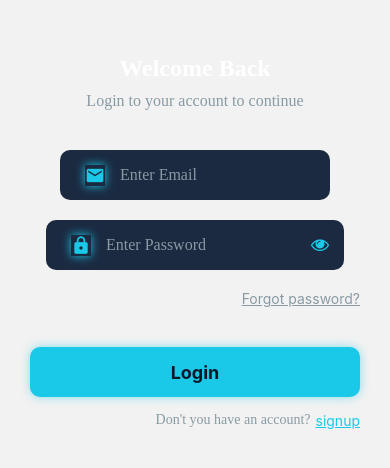
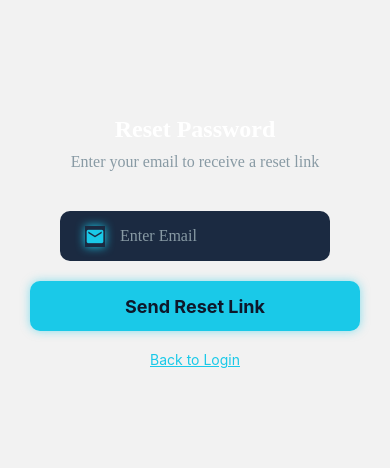
Before and after one commit to chamindujayasinghe/SmartSpend, a React Native app: screen /ForgotPassword in a window 390 px wide. Shown: the part 180-648 px from the top of the page. Built offline with nearby package versions, Linux system fonts and the light colour scheme.

Commit message:
auto zoom fix

```diff
--- /dev/null
+++ b/Authentication/HandleForgotPassword.ts
@@ -0,0 +1,49 @@
+import { supabase } from "../lib/Supabase-client-config";
+import { ServerStatus } from "./HandleSignIn"; // Reuse your existing ServerStatus type
+
+interface ForgotPasswordValues {
+  email: string;
+}
+
+const handleForgotPassword = async (
+  values: ForgotPasswordValues,
+  {
+    setSubmitting,
+    setStatus,
+  }: {
+    setSubmitting: (isSubmitting: boolean) => void;
+    setStatus: (status: ServerStatus | null) => void;
+  }
+) => {
+  setSubmitting(true);
+  setStatus(null);
+  try {
+    const { email } = values;
+
+    const { error } = await supabase.auth.resetPasswordForEmail(email, {
+      redirectTo: "https://smart-spend-web-ten.vercel.app/Update-Password.html",
+    });
+
+    if (error) {
+      setStatus({ type: "error", message: error.message });
+    } else {
+      setStatus({
+        type: "info",
+        message: "Success! Please check your email for a password reset link.",
+      });
+    }
+  } catch (e) {
+    setStatus({
+      type: "error",
+      message: "An unexpected network error occurred.",
+    });
+    console.error(
+      "Forgot Password Error:",
+      e instanceof Error ? e.message : "Unknown error"
+    );
+  } finally {
+    setSubmitting(false);
+  }
+};
+
+export default handleForgotPassword;
--- /dev/null
+++ b/Authentication/HandleGoogleAuthenticattion.ts
@@ -0,0 +1,31 @@
+import { supabase } from "../lib/Supabase-client-config";
+import * as WebBrowser from "expo-web-browser";
+
+const handleSignInWithGoogle = async () => {
+  try {
+    const { data, error } = await supabase.auth.signInWithOAuth({
+      provider: "google",
+      options: {
+
+      },
+    });
+
+    if (error) {
+      console.error("Google Sign-In Error:", error.message);
+
+      alert(`Error: ${error.message}`);
+      return;
+    }
+
+
+    if (data.url) {
+      await WebBrowser.openAuthSessionAsync(data.url);
+    }
+
+  } catch (err) {
+    console.error("An unexpected error occurred:", err);
+    alert("An unexpected error occurred during Google sign-in.");
+  }
+};
+
+export default handleSignInWithGoogle;
--- a/Authentication/HandleSignUp.tsx
+++ b/Authentication/HandleSignUp.ts
@@ -34,7 +34,7 @@ const handleSignUp = async (
       email: email,
       password: password,
       options: {
-        emailRedirectTo: "https://smart-spend-web-ten.vercel.app/",
+        emailRedirectTo: "https://smart-spend-web-ten.vercel.app/SignUpConfirm.html",
         data: {
           first_name: firstname,
           last_name: lastname,
--- a/app.json
+++ b/app.json
@@ -13,13 +13,15 @@
       "backgroundColor": "#ffffff"
     },
     "ios": {
-      "supportsTablet": true
+      "supportsTablet": true,
+      "bundleIdentifier": "com.chamindu.smartspend"
     },
     "android": {
       "adaptiveIcon": {
         "foregroundImage": "./assets/adaptive-icon.png",
         "backgroundColor": "#ffffff"
       },
+      "package": "com.chamindu.smartspend",
       "edgeToEdgeEnabled": true,
       "predictiveBackGestureEnabled": false
     },
--- a/app/navigation/AuthNavigator.tsx
+++ b/app/navigation/AuthNavigator.tsx
@@ -2,6 +2,7 @@ import { createNativeStackNavigator } from "@react-navigation/native-stack";
 import { AuthStackParamList } from "./NavigationTypes";
 import Login from "../screens/Login";
 import Signup from "../screens/Signup";
+import ForgotPasswordScreen from "../screens/ForgotPasswordScreen";
 
 const Stack = createNativeStackNavigator<AuthStackParamList>();
 
@@ -16,6 +17,7 @@ const AuthNavigator = () => (
   >
     <Stack.Screen name="Login" component={Login} />
     <Stack.Screen name="Signup" component={Signup} />
+    <Stack.Screen name="ForgotPassword" component={ForgotPasswordScreen} />
   </Stack.Navigator>
 );
 
--- a/app/navigation/NavigationTypes.tsx
+++ b/app/navigation/NavigationTypes.tsx
@@ -3,6 +3,7 @@ import { NativeStackScreenProps } from "@react-navigation/native-stack";
 export type AuthStackParamList = {
   Login: undefined;
   Signup: undefined;
+  ForgotPassword: undefined;
 };
 
 export type LoginScreenProps = NativeStackScreenProps<
@@ -14,3 +15,7 @@ export type SignupScreenProps = NativeStackScreenProps<
   AuthStackParamList,
   "Signup"
 >;
+export type ForgotPasswordScreenProps = NativeStackScreenProps<
+  AuthStackParamList,
+  "ForgotPassword"
+>;
--- /dev/null
+++ b/app/screens/ForgotPasswordScreen.tsx
@@ -0,0 +1,154 @@
+import {
+  View,
+  StyleSheet,
+  TouchableWithoutFeedback,
+  Keyboard,
+  ActivityIndicator,
+  TouchableOpacity,
+  Text,
+} from "react-native";
+import { Formik } from "formik";
+import * as yup from "yup";
+import { useState } from "react";
+import AppTextInput from "../components/AppTextInput";
+import AppButton from "../components/AppButton";
+import AppText from "../components/AppText";
+import AppErrorText from "../components/AppErrorText";
+import { ForgotPasswordScreenProps } from "../navigation/NavigationTypes";
+import handleForgotPassword from "../../Authentication/HandleForgotPassword";
+import { ServerStatus } from "../../Authentication/HandleSignIn";
+import colors from "../../config/colors";
+
+const validationSchema = yup.object().shape({
+  email: yup.string().required().email().label("Email"),
+});
+
+const ForgotPasswordScreen = ({ navigation }: ForgotPasswordScreenProps) => {
+  const [status, setStatus] = useState<ServerStatus | null>(null);
+
+  return (
+    <TouchableWithoutFeedback onPress={Keyboard.dismiss}>
+      <View style={styles.container}>
+        <Formik
+          initialValues={{ email: "" }}
+          onSubmit={(values, actions) =>
+            handleForgotPassword(values, { ...actions, setStatus })
+          }
+          validationSchema={validationSchema}
+        >
+          {({
+            handleChange,
+            handleSubmit,
+            errors,
+            touched,
+            setFieldTouched,
+            isSubmitting,
+          }) => (
+            <>
+              <AppText style={styles.title}>Reset Password</AppText>
+              <AppText style={styles.subtitle}>
+                Enter your email to receive a reset link
+              </AppText>
+
+              {status && (
+                <AppText
+                  style={[
+                    styles.statusMessage,
+                    status.type === "error"
+                      ? styles.errorText
+                      : status.type === "info"
+                      ? styles.infoText
+                      : styles.successText,
+                  ]}
+                >
+                  {status.message}
+                </AppText>
+              )}
+
+              <AppTextInput
+                icon="email"
+                placeholder="Enter Email"
+                keyboardType="email-address"
+                onBlur={() => setFieldTouched("email")}
+                onChangeText={handleChange("email")}
+                autoCapitalize="none"
+              />
+              <AppErrorText visible={touched.email}>
+                {errors.email}
+              </AppErrorText>
+
+              {isSubmitting ? (
+                <ActivityIndicator
+                  size="small"
+                  color={colors.secondary}
+                  style={{ marginTop: 20 }}
+                />
+              ) : (
+                <AppButton
+                  title="Send Reset Link"
+                  onPress={() => handleSubmit()}
+                  disabled={isSubmitting}
+                  style={{ marginTop: 20 }}
+                />
+              )}
+              <TouchableOpacity
+                style={styles.backButton}
+                onPress={() => navigation.goBack()}
+              >
+                <Text style={styles.backButtonText}>Back to Login</Text>
+              </TouchableOpacity>
+            </>
+          )}
+        </Formik>
+      </View>
+    </TouchableWithoutFeedback>
+  );
+};
+
+const styles = StyleSheet.create({
+  container: {
+    flex: 1,
+    padding: 30,
+    justifyContent: "center",
+    alignItems: "center",
+  },
+  title: {
+    fontSize: 24,
+    fontWeight: "bold",
+    marginBottom: 10,
+  },
+  subtitle: {
+    fontSize: 16,
+    color: colors.light,
+    marginBottom: 20,
+    textAlign: "center",
+  },
+  statusMessage: {
+    marginVertical: 10,
+    paddingHorizontal: 10,
+    paddingVertical: 8,
+    borderRadius: 5,
+    width: "100%",
+    textAlign: "center",
+    fontWeight: "bold",
+  },
+  errorText: {
+    color: colors.error,
+  },
+  successText: {
+    color: colors.success,
+  },
+  infoText: {
+    color: colors.success,
+  },
+  backButton: {
+    marginTop: 20,
+  },
+  backButtonText: {
+    color: colors.secondary,
+    textDecorationLine: "underline",
+    fontSize: 14,
+  },
+});
+
+export default ForgotPasswordScreen;
--- a/app/screens/Login.tsx
+++ b/app/screens/Login.tsx
@@ -20,6 +20,7 @@ import AppErrorText from "../components/AppErrorText";
 import { LoginScreenProps } from "../navigation/NavigationTypes";
 import { useState } from "react";
 import handleSignIn, { ServerStatus } from "../../Authentication/HandleSignIn";
+import handleSignInWithGoogle from "../../Authentication/HandleGoogleAuthenticattion";
 
 const validationSchema = yup.object().shape({
   email: yup.string().required().email().label("Email"),
@@ -34,6 +35,13 @@ const validationSchema = yup.object().shape({
 
 const Login = ({ navigation }: LoginScreenProps) => {
   const [status, setStatus] = useState<ServerStatus | null>(null);
+  const [isGoogleLoading, setIsGoogleLoading] = useState(false);
+
+  const onGoogleButtonPress = async () => {
+    setIsGoogleLoading(true);
+    await handleSignInWithGoogle();
+    setIsGoogleLoading(false);
+  };
   return (
     <TouchableWithoutFeedback onPress={Keyboard.dismiss}>
       <KeyboardAvoidingView
@@ -97,7 +105,10 @@ const Login = ({ navigation }: LoginScreenProps) => {
                 <AppErrorText visible={touched.password}>
                   {errors.password}
                 </AppErrorText>
-                <TouchableOpacity style={styles.forgotPasswordWrapper}>
+                <TouchableOpacity
+                  onPress={() => navigation.navigate("ForgotPassword")}
+                  style={styles.forgotPasswordWrapper}
+                >
                   <Text style={styles.forgotPasswordText}>
                     Forgot password?
                   </Text>
@@ -115,6 +126,18 @@ const Login = ({ navigation }: LoginScreenProps) => {
                     disabled={isSubmitting}
                   />
                 )}
+                <View style={styles.dividerContainer}>
+                  <View style={styles.dividerLine} />
+                  <Text style={styles.dividerText}>OR</Text>
+                  <View style={styles.dividerLine} />
+                </View>
+
+                <AppButton
+                  title="Continue with Google"
+                  style={{ marginTop: 10, backgroundColor: colors.white }}
+                  onPress={onGoogleButtonPress}
+                  disabled={isSubmitting || isGoogleLoading}
+                />
                 <View style={styles.signupWrapper}>
                   <AppText style={styles.signupText}>
                     Don't you have an account?
@@ -188,18 +211,29 @@ const styles = StyleSheet.create({
     marginVertical: 10,
     paddingHorizontal: 10,
     paddingVertical: 5,
-    borderRadius: 5,
     width: "100%",
     textAlign: "center",
-    fontWeight: "bold",
   },
   errorText: {
-    color: "white",
-    backgroundColor: "#dc2626", // Red
+    color: colors.error,
   },
   successText: {
-    color: "white",
-    backgroundColor: "#16a34a", // Green
+    color: colors.success,
+  },
+  dividerContainer: {
+    flexDirection: "row",
+    alignItems: "center",
+    marginVertical: 10,
+  },
+  dividerLine: {
+    flex: 1,
+    height: 1,
+    backgroundColor: colors.light,
+  },
+  dividerText: {
+    marginHorizontal: 10,
+    color: colors.light,
+    fontSize: 14,
   },
 });
 
```
Also changed, not shown: Authentication/HandleSignIn.ts (renamed from Authentication/HandleSignIn.tsx).
